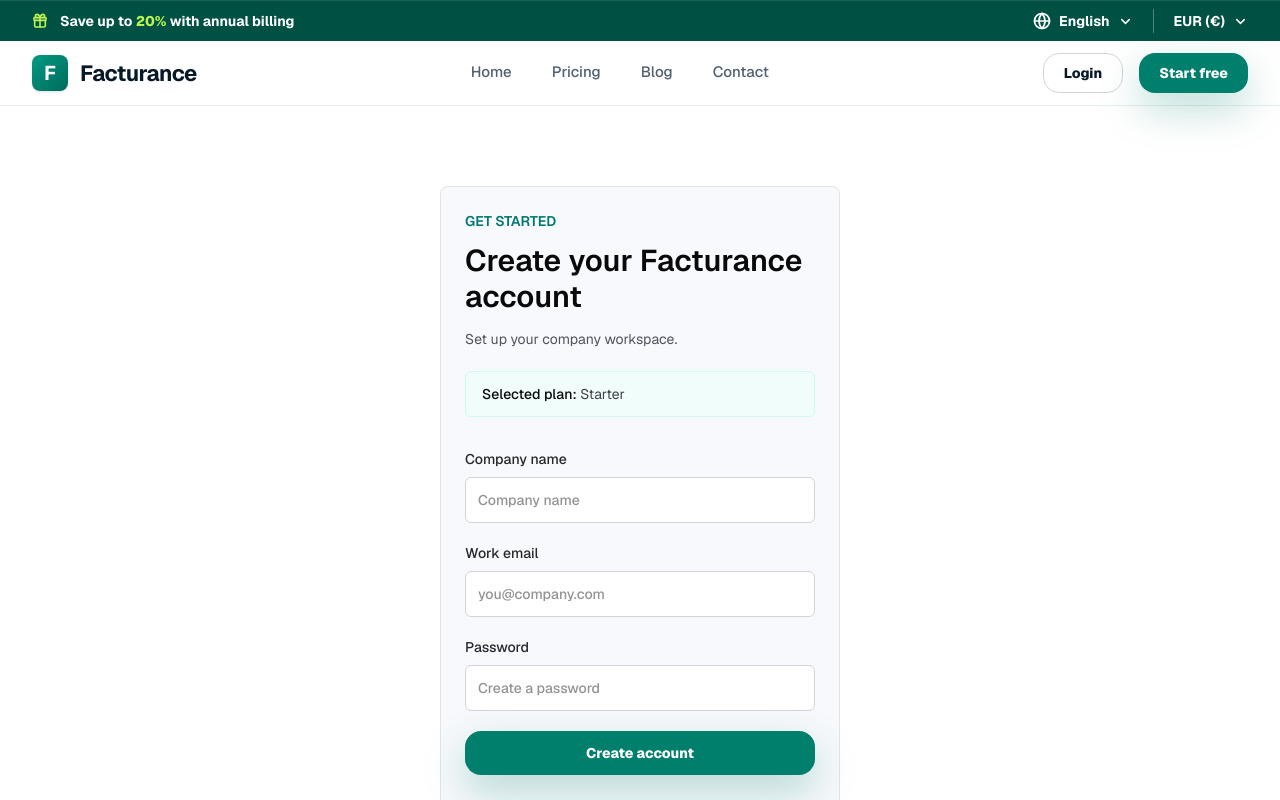
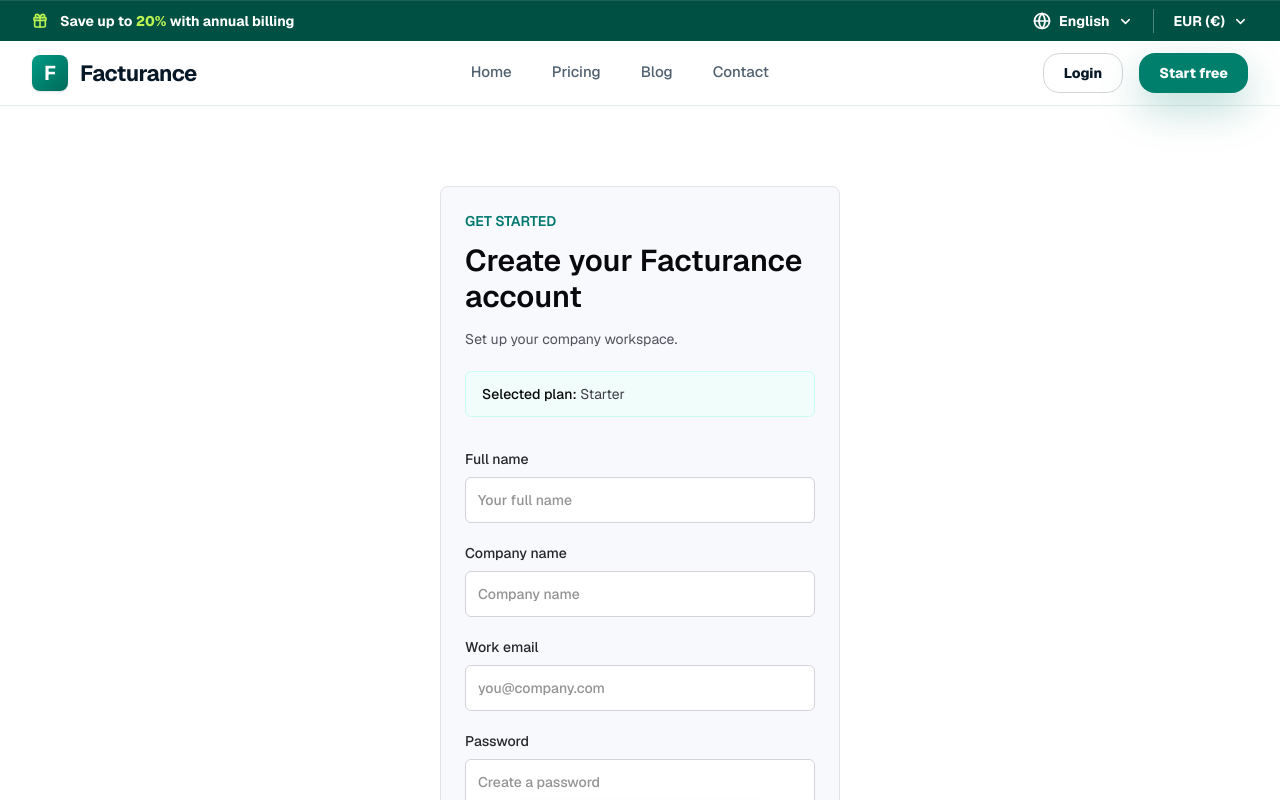
Before and after one commit to Abdlehakim/facturance-website, a Next.js app: page /register in a window 1280 px wide. Shown: the top 800 px of the page. Built offline with nearby package versions, Linux system fonts and the light colour scheme.

Commit message:
Prepare register form for selected plan

```diff
--- a/src/components/auth/RegisterPageContent.tsx
+++ b/src/components/auth/RegisterPageContent.tsx
@@ -40,12 +40,22 @@
           </div>
 
           <form className="mt-8 grid gap-5">
+            <input type="hidden" name="planId" value={selectedPlan} readOnly />
+            <label className="grid gap-2 text-sm font-medium text-zinc-800">
+              {t.auth.register.fullNameLabel}
+              <input
+                className="rounded-md border border-zinc-300 bg-white px-3 py-3 outline-none transition focus:border-teal-600"
+                type="text"
+                name="fullName"
+                placeholder={t.auth.register.fullNamePlaceholder}
+              />
+            </label>
             <label className="grid gap-2 text-sm font-medium text-zinc-800">
               {t.auth.register.companyLabel}
               <input
                 className="rounded-md border border-zinc-300 bg-white px-3 py-3 outline-none transition focus:border-teal-600"
                 type="text"
-                name="company"
+                name="companyName"
                 placeholder={t.auth.register.companyPlaceholder}
               />
             </label>
--- a/src/i18n/ar/auth/register.ts
+++ b/src/i18n/ar/auth/register.ts
@@ -2,6 +2,8 @@
         badge: "ابدأ الآن",
         title: "أنشئ حسابك في Facturance",
         description: "قم بإعداد مساحة عمل شركتك.",
+        fullNameLabel: "الاسم الكامل",
+        fullNamePlaceholder: "اسمك الكامل",
         companyLabel: "اسم الشركة",
         companyPlaceholder: "اسم الشركة",
         emailLabel: "البريد الإلكتروني للعمل",
--- a/src/i18n/de/auth/register.ts
+++ b/src/i18n/de/auth/register.ts
@@ -2,6 +2,8 @@
         badge: "Loslegen",
         title: "Erstellen Sie Ihr Facturance Konto",
         description: "Richten Sie den Arbeitsbereich Ihres Unternehmens ein.",
+        fullNameLabel: "Vollständiger Name",
+        fullNamePlaceholder: "Ihr vollständiger Name",
         companyLabel: "Unternehmensname",
         companyPlaceholder: "Unternehmensname",
         emailLabel: "Geschäftliche E-Mail",
--- a/src/i18n/en/auth/register.ts
+++ b/src/i18n/en/auth/register.ts
@@ -2,6 +2,8 @@
         badge: "Get started",
         title: "Create your Facturance account",
         description: "Set up your company workspace.",
+        fullNameLabel: "Full name",
+        fullNamePlaceholder: "Your full name",
         companyLabel: "Company name",
         companyPlaceholder: "Company name",
         emailLabel: "Work email",
--- a/src/i18n/fr/auth/register.ts
+++ b/src/i18n/fr/auth/register.ts
@@ -2,6 +2,8 @@
         badge: "Commencer",
         title: "Créez votre compte Facturance",
         description: "Configurez l'espace de travail de votre entreprise.",
+        fullNameLabel: "Nom complet",
+        fullNamePlaceholder: "Votre nom complet",
         companyLabel: "Nom de l'entreprise",
         companyPlaceholder: "Nom de l'entreprise",
         emailLabel: "E-mail professionnel",
--- a/src/i18n/types.ts
+++ b/src/i18n/types.ts
@@ -210,6 +210,8 @@
       badge: string;
       title: string;
       description: string;
+      fullNameLabel: string;
+      fullNamePlaceholder: string;
       companyLabel: string;
       companyPlaceholder: string;
       emailLabel: string;
```
